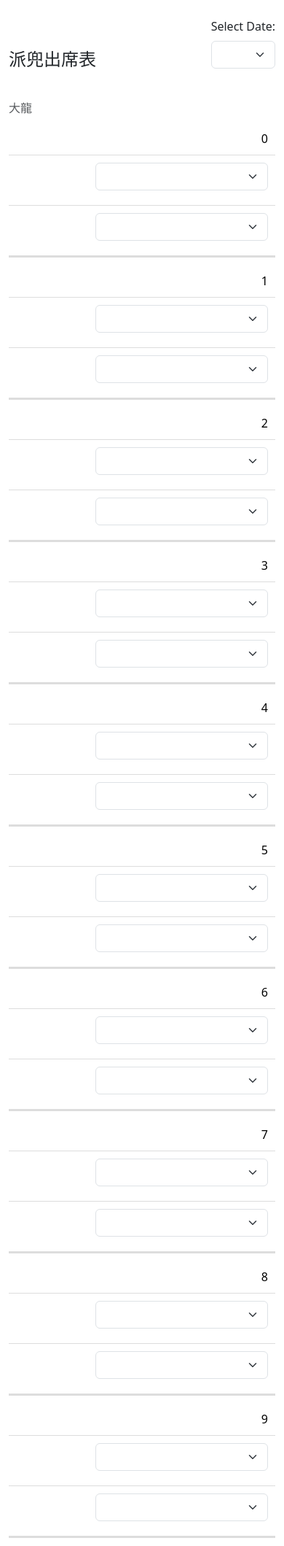
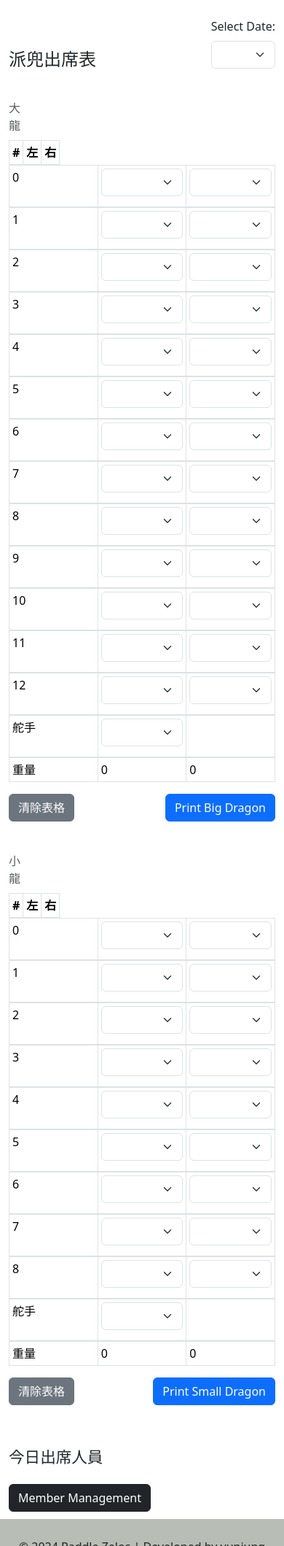
Before and after one commit to evafan1999/dragon-boat, a FastAPI app: page / in a window 390 px wide. Shown: the top 2119 px of the page at 73% size. Run offline with FastAPI, Linux system fonts and the light colour scheme; data that the repository does not hold is empty.

Commit message:
update layout2

```diff
--- a/static/styles.css
+++ b/static/styles.css
@@ -56,6 +56,8 @@ footer p {
 
 .table-responsive {
     margin-top: 10px;
+    overflow-x: auto;
+    -webkit-overflow-scrolling: touch;
 }
 
 @media (max-width: 768px) {
@@ -71,28 +73,52 @@ footer p {
         white-space: nowrap;
     }
 
-    .table thead {
-        display: none;
+    .table {
+        overflow-x: auto;
+        display: block;
     }
 
-    .table tr {
-        display: flex;
-        flex-direction: column;
-        margin-bottom: 10px;
-        border-bottom: 2px solid #ddd;
+    .table thead, .table tbody {
+        display: block;
+    }
+
+    .table tbody {
+        width: 100%;
+    }
+
+    .table tbody tr {
+        display: table;
+        width: 100%;
+        table-layout: fixed;
     }
 
     .table td {
+        display: table-cell;
+    }
+
+    .d-flex {
+        display: block;
+    }
+
+    .justify-content-between {
         display: flex;
         justify-content: space-between;
-        align-items: center;
-        padding: 10px;
     }
 
-    .table td::before {
-        content: attr(data-label);
-        flex-basis: 50%;
-        text-align: left;
-        font-weight: bold;
+    .align-items-end {
+        display: flex;
+        align-items: flex-end;
+    }
+
+    .mb-4 {
+        margin-bottom: 1.5rem;
+    }
+
+    .mb-3 {
+        margin-bottom: 1rem;
+    }
+
+    .flex-wrap {
+        flex-wrap: wrap;
     }
 }
--- a/templates/index.html
+++ b/templates/index.html
@@ -9,16 +9,17 @@
 </head>
 <body>
     <div class="container mt-4">
-        <div class="d-flex justify-content-between align-items-end mb-4">
+        <div class="d-flex justify-content-between align-items-end mb-4 flex-wrap">
             <h1>派兜出席表</h1>
             <div>
                 <label for="selectDate" class="form-label">Select Date:</label>
                 <select id="selectDate" class="form-select" onchange="onDateChange()"></select>
             </div>
         </div>
+        <div class="table-responsive">
             <div class="row">
-            <div class="col-md-6 mb-4" id="bigDragonTableContainer">
-                <table class="table table-sm">
+                <div class="col-lg-6 col-12 mb-4" id="bigDragonTableContainer">
+                    <table class="table table-sm table-bordered">
                         <caption class="caption-top">大龍 <span id="bigDragonDate"></span></caption>
                         <thead>
                             <tr>
@@ -50,8 +51,8 @@
                         <button onclick="exportTableToImage('bigDragonTableContainer', '大龍')" class="btn btn-primary">Print Big Dragon</button>
                     </div>
                 </div>
-            <div class="col-md-6 mb-4" id="smallDragonTableContainer">
-                <table class="table table-sm">
+                <div class="col-lg-6 col-12 mb-4" id="smallDragonTableContainer">
+                    <table class="table table-sm table-bordered">
                         <caption class="caption-top">小龍 <span id="smallDragonDate"></span></caption>
                         <thead>
                             <tr>
@@ -80,6 +81,7 @@
                     </div>
                 </div>
             </div>
+        </div>
         <h4 class="mt-4">今日出席人員</h4>
         <div id="attendanceList" class="mt-3"></div>
         <div id="loading" class="loading-overlay">Loading...</div>
```
Lines whose indentation alone changed are shown as unchanged.
